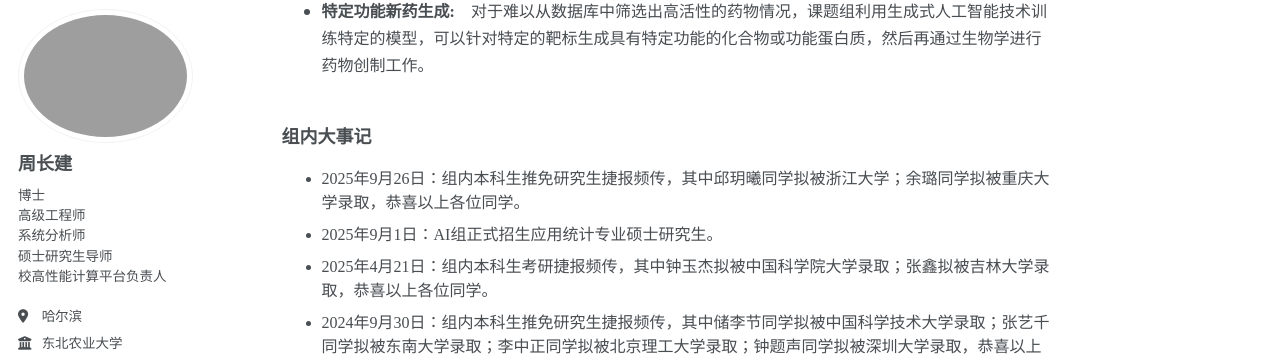
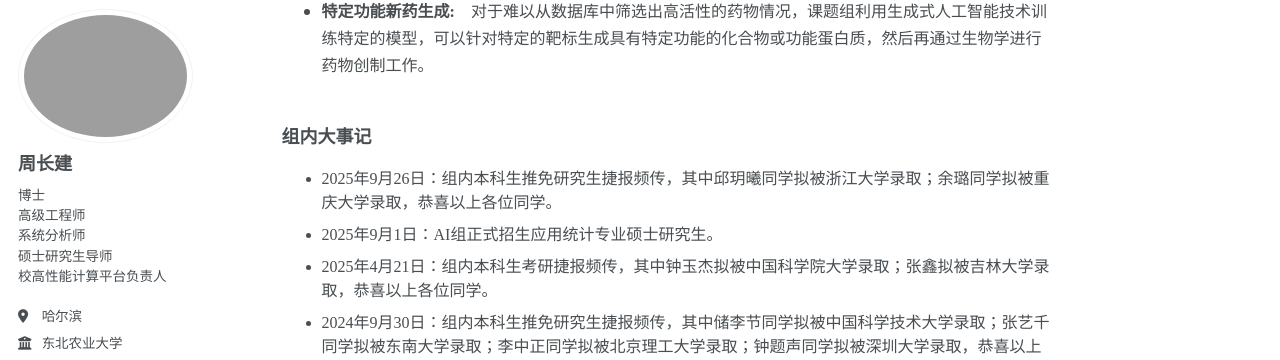
Before and after one commit to HPC-NEAU/zhoucj, a Jekyll site: the page built from _pages/about.md, in a window 1280 px wide and 900 px high, scrolled down 847 px. Shown: the part 90-450 px from the top of the window. Built offline with Jekyll 4.4.1, drawn with Linux system fonts in a browser that asks for light colours; some web fonts are replaced.

Commit message:
Update about.md

```diff
--- a/_pages/about.md
+++ b/_pages/about.md
@@ -29,7 +29,7 @@ redirect_from:
 <br>
 <font face="微软雅黑" size=4><b>组内大事记</b></font>
 <ul>
-	<li>2025年9月26日：组内本科生推免研究生捷报频传，其中邱玥曦同学拟被浙江大学；余璐同学拟被重庆大学录取，恭喜以上各位同学。</li>
+	<li>2025年9月26日：组内本科生推免研究生捷报频传，其中邱玥曦同学拟被浙江大学录取；余璐同学拟被重庆大学录取，恭喜以上各位同学。</li>
 	<li>2025年9月1日：AI组正式招生应用统计专业硕士研究生。</li>
 	<li>2025年4月21日：组内本科生考研捷报频传，其中钟玉杰拟被中国科学院大学录取；张鑫拟被吉林大学录取，恭喜以上各位同学。</li>
 	<li>2024年9月30日：组内本科生推免研究生捷报频传，其中储李节同学拟被中国科学技术大学录取；张艺千同学拟被东南大学录取；李中正同学拟被北京理工大学录取；钟题声同学拟被深圳大学录取，恭喜以上各位同学。</li>
```
